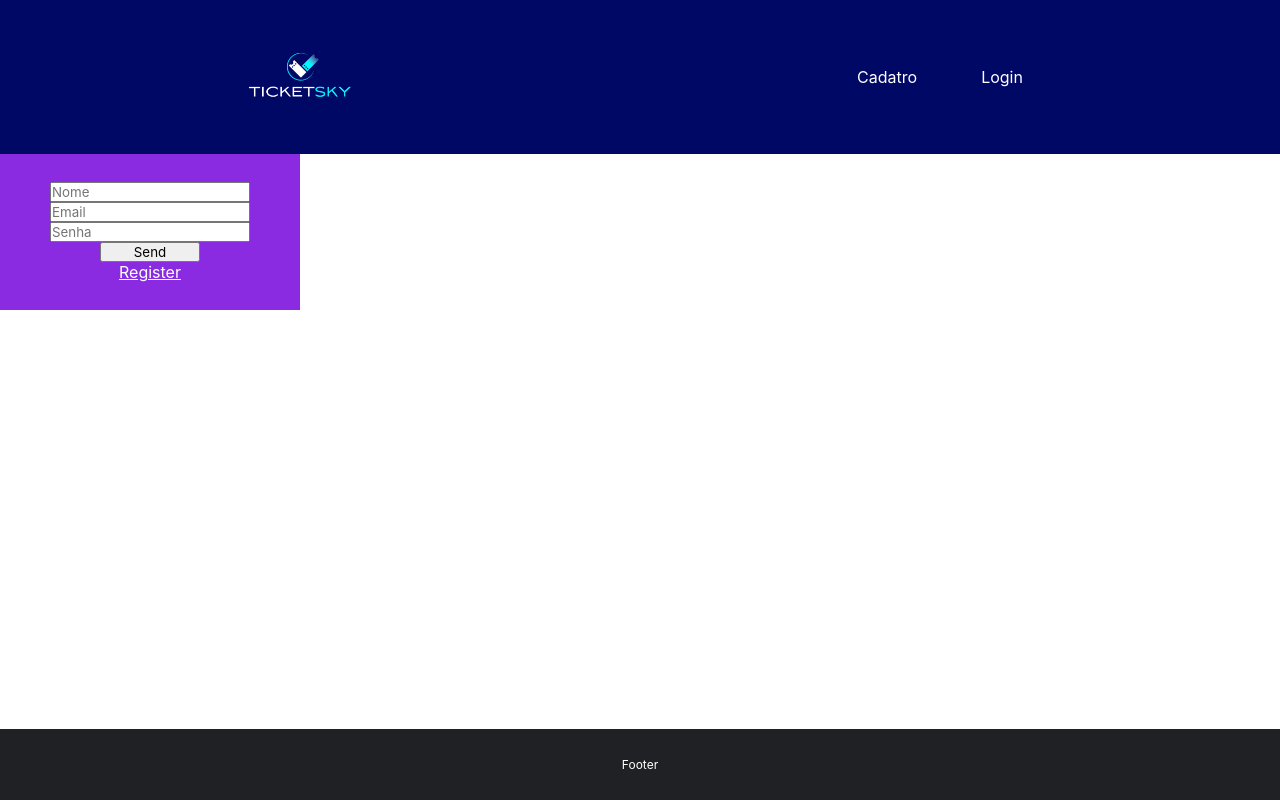
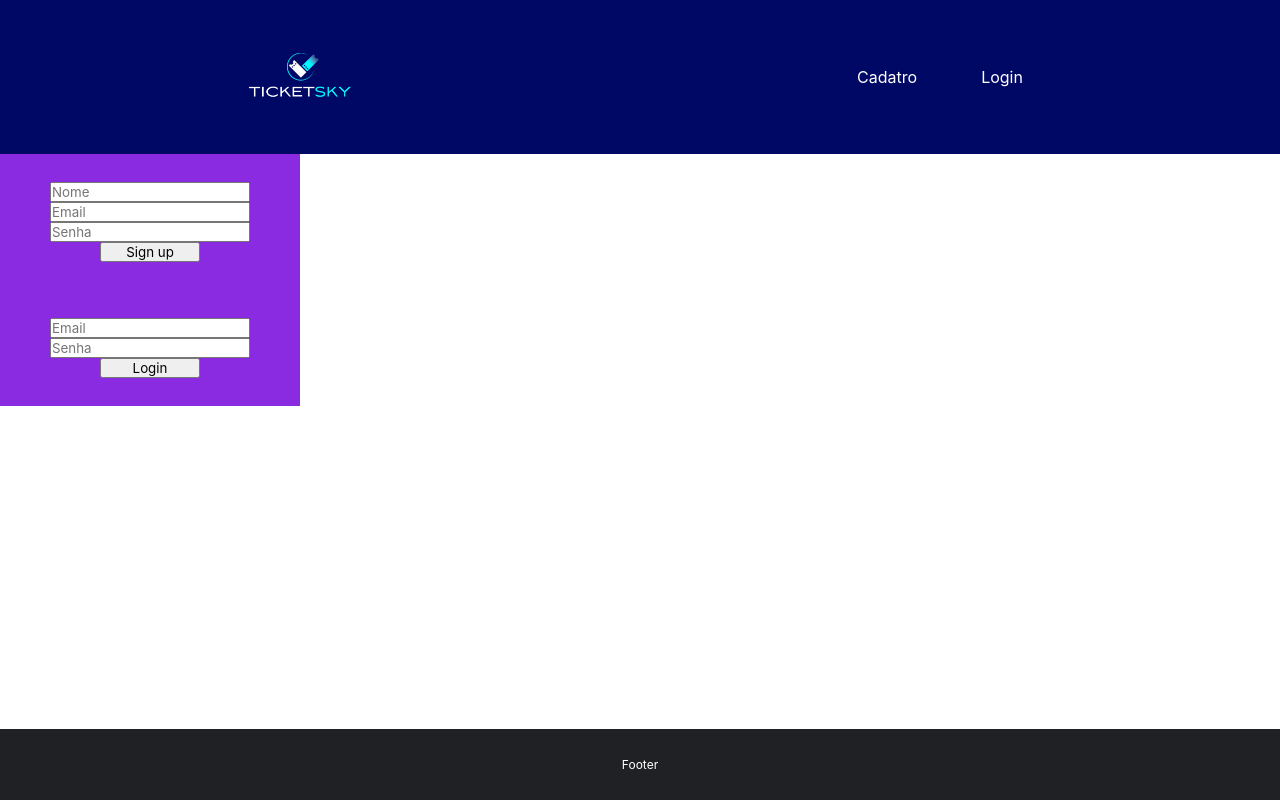
Before and after one commit to DaviJat/next-app-template, a Next.js app: page / in a window 1280 px wide. Built offline with nearby package versions, Linux system fonts and the light colour scheme.

Commit message:
First refactoring + funciton to get by email

```diff
--- a/src/components/Card.tsx
+++ /dev/null
@@ -1,23 +0,0 @@
-type CardProps = {
-  loadUser: (userNome: string, userEmail: string, userSenha: string) => Promise<void>;
-};
-
-import Link from 'next/link';
-import { useState } from 'react';
-import styles from '../styles/Card.module.css';
-
-export default function Card({ loadUser }: CardProps) {
-  const [userNome, setUserNome] = useState('');
-  const [userEmail, setUserEmail] = useState('');
-  const [userSenha, setUserSenha] = useState('');
-
-  return (
-    <div className={styles.card}>
-      <input type="text" placeholder="Nome" onChange={(e) => setUserNome(e.target.value)} />
-      <input type="email" placeholder="Email" onChange={(e) => setUserEmail(e.target.value)} />
-      <input type="password" placeholder="Senha" onChange={(e) => setUserSenha(e.target.value)} />
-      <button onClick={(e) => loadUser(userNome, userEmail, userSenha)}>Send</button>
-      <Link href={'/user'}>Register</Link>
-    </div>
-  );
-}
--- /dev/null
+++ b/src/components/cards/LoginCard.tsx
@@ -0,0 +1,31 @@
+// import Link from 'next/link';
+import { useState } from 'react';
+import styles from '../../styles/Card.module.css';
+
+export default function Card() {
+  const [user, setUser] = useState({
+    email: '',
+    senha: '',
+  });
+
+  const loadUser = async () => {
+    const response = await fetch('/api/users/getUser', {
+      method: 'POST',
+      body: JSON.stringify({ email: user.email }),
+      headers: {
+        'Content-Type': 'application/json',
+      },
+    });
+    const data = await response.json();
+    console.log(data);
+  };
+
+  return (
+    <div className={styles.card}>
+      <input type="email" placeholder="Email" onChange={(e) => (user.email = e.target.value)} />
+      <input type="password" placeholder="Senha" onChange={(e) => (user.senha = e.target.value)} />
+
+      <button onClick={loadUser}>Login</button>
+    </div>
+  );
+}
--- /dev/null
+++ b/src/components/cards/SignUpCard.tsx
@@ -0,0 +1,34 @@
+import { useState } from 'react';
+import styles from '../../styles/Card.module.css';
+
+export default function Card() {
+  const [user, setUser] = useState({
+    nome: '',
+    email: '',
+    senha: '',
+  });
+
+  const createUser = async () => {
+    const response = await fetch('/api/users/createUser', {
+      method: 'POST',
+      body: JSON.stringify({ nome: user.nome, email: user.email, senha: user.senha }),
+      headers: {
+        'Content-Type': 'application/json',
+      },
+    });
+
+    const data = await response.json;
+
+    console.log(data);
+  };
+
+  return (
+    <div className={styles.card}>
+      <input type="text" placeholder="Nome" onChange={(e) => (user.nome = e.target.value)} />
+      <input type="email" placeholder="Email" onChange={(e) => (user.email = e.target.value)} />
+      <input type="password" placeholder="Senha" onChange={(e) => (user.senha = e.target.value)} />
+
+      <button onClick={createUser}>Sign up</button>
+    </div>
+  );
+}
--- a/src/components/Footer.tsx
+++ b/src/components/layout/Footer.tsx
@@ -1,4 +1,4 @@
-import styles from '../styles/Footer.module.css';
+import styles from '../../styles/Footer.module.css';
 
 export default function Footer() {
   return (
--- a/src/components/NavBar.tsx
+++ b/src/components/layout/NavBar.tsx
@@ -1,6 +1,6 @@
 import Image from 'next/image';
 
-import styles from '../styles/NavBar.module.css';
+import styles from '../../styles/NavBar.module.css';
 
 export default function NavBar() {
   return (
--- a/src/pages/_app.tsx
+++ b/src/pages/_app.tsx
@@ -1,4 +1,4 @@
-import Layout from '@/components/Layout';
+import Layout from '@/components/layout/Layout';
 import '@/styles/globals.css';
 import type { AppProps } from 'next/app';
 
--- a/src/pages/api/db/users.ts
+++ b/src/pages/api/db/users.ts
@@ -1,6 +1,6 @@
 import { prisma } from './db'
 
-export async function getUsersDB() {
+export async function getAllUsersDB() {
     return prisma.cliente.findMany()
 }
 
@@ -11,7 +11,13 @@ export async function createUserDB(nome: string, email: string, senha: string) {
             email,
             senha
         }
-    }
-    )
+    })
+}
 
+export async function getUserDB(email: string) {
+    return prisma.cliente.findMany({
+        where: {
+            email: email
+        }
+    })
 }
--- a/src/pages/api/users/createUser.ts
+++ b/src/pages/api/users/createUser.ts
@@ -2,7 +2,6 @@ import { createUserDB } from '../db/users'
 
 export default async (req: any, res: any) => {
     const { nome, email, senha } = req.body
-    console.log('teste2')
 
     const createUser = await createUserDB(nome, email, senha)
 
--- a/src/pages/api/users/getUsers.ts
+++ b/src/pages/api/users/getAllUsers.ts
@@ -1,7 +1,7 @@
-import { getUsersDB } from "../db/users";
+import { getAllUsersDB } from "../db/users";
 
 export default async (req: any, res: any) => {
-    const getUsers = await getUsersDB()
+    const getUsers = await getAllUsersDB()
 
     res.json({
         result: getUsers
--- /dev/null
+++ b/src/pages/api/users/getUser.ts
@@ -0,0 +1,12 @@
+import { getUserDB } from "../db/users";
+
+export default async (req: any, res: any) => {
+
+    const { email } = req.body
+
+    const getUsers = await getUserDB(email)
+
+    res.json({
+        result: getUsers
+    })
+}
--- a/src/pages/index.tsx
+++ b/src/pages/index.tsx
@@ -1,31 +1,11 @@
-import Card from '@/components/Card';
-import { UserProps } from '@/types/user';
-import { useState } from 'react';
+import LoginCard from '@/components/cards/LoginCard';
+import SignUpCard from '@/components/cards/SignUpCard';
 
 export default function Home() {
-  const [user, setUser] = useState<UserProps | null>(null);
-
-  const loadUser = async (userNome: string, userEmail: string, userSenha: string) => {
-    console.log(userNome);
-    const response = await fetch('/api/users/createUser', {
-      method: 'POST',
-      body: JSON.stringify({ nome: userNome, email: userEmail, senha: userSenha }),
-      headers: {
-        'Content-Type': 'application/json',
-      },
-    });
-    const data = await response.json;
-
-    console.log(data);
-
-    const response2 = await fetch('/api/users/getUsers');
-    const data2 = await response2.json();
-    console.log(data2);
-  };
-
   return (
     <>
-      <Card loadUser={loadUser}></Card>
+      <SignUpCard></SignUpCard>
+      <LoginCard></LoginCard>
     </>
   );
 }
```
Also changed, not shown: src/components/layout/Layout.tsx (renamed from src/components/Layout.tsx).
